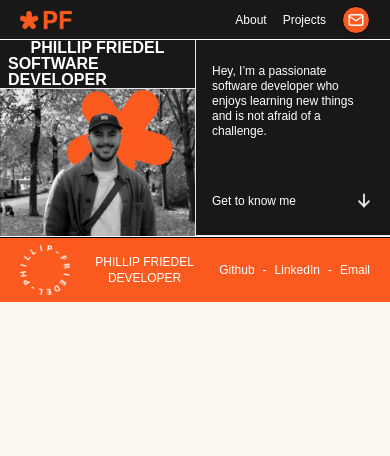
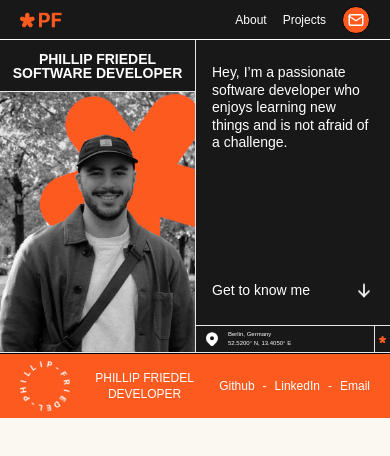
Before and after one commit to phillipfriedelj/personal-website, a React (Vite) app: page / in a window 390 px wide. Shown: the top 456 px of the page. Built offline with nearby package versions, Linux system fonts and the light colour scheme.

Commit message:
Improved responsiveness of navbar, banner and emailbutton

```diff
--- a/src/components/buttons/EmailButton.jsx
+++ b/src/components/buttons/EmailButton.jsx
@@ -3,10 +3,10 @@ import { IconMail } from "@tabler/icons-react";
 
 export default function EmailButton({ text }) {
   return (
-    <div className="py-1 px-1 md:py-2 md:px-4 rounded-full md:rounded-[33px] bg-orange text-white border border-black text-center inline-block hover:shadow-deep hover:transform hover:translate-x-[2px] hover:translate-y-[2px] duration-[50ms] transition-all ease-in delay-0">
+    <div className="p-1 md:px-2 md:py-0 rounded-full md:rounded-[33px] bg-orange text-white border border-black text-center inline-block hover:shadow-deep hover:transform hover:translate-x-[2px] hover:translate-y-[2px] duration-[50ms] transition-all ease-in delay-0">
       <a
         href="mailto:hello@phillipfriedel.com"
-        className={`font-inter text-xs md:text-base font-ligt m-0 hidden md:inline`}
+        className={`font-inter text-xs font-ligt m-0 hidden md:inline align-[2px]`}
       >
         {text}
       </a>
--- a/src/sections/Banner.jsx
+++ b/src/sections/Banner.jsx
@@ -2,49 +2,48 @@ import { IconMapPinFilled, IconArrowDown } from "@tabler/icons-react";
 import bigAsterisk from "../assets/asterisk_big.png";
 export default function Banner() {
   return (
-    <div className="leading-normal flex flex-col flex-grow bg-dark-gray border-b border-white">
-      <div className="grid grid-cols-2 grid-rows-12 sm:h-full">
-        <div className="  row-span-3 content-center justify-items-center px-2 border-b">
-          <h1 className="font-inter font-bold text-base md:text-[40px] leading-none text-white">
+    <div className="leading-normal flex flex-col flex-grow bg-dark-gray border-white ">
+      <div className="grid grid-cols-2 grid-rows-12 md:h-full border-b">
+        <div className=" row-span-2 content-center justify-items-center px-2 border-b">
+          <h1 className="font-inter font-bold text-sm sm:text-medium md:text-[30px] lg:text-large md:bg-red-400 lg:bg-yellow-400 xl:bg-green-500 sm:bg-blue-600 leading-none text-white">
             PHILLIP FRIEDEL
           </h1>
-          <h2 className="font-inter font-bold text-base md:text-[40px] leading-none text-white">
+          <h2 className="font-inter font-bold text-sm sm:text-medium md:text-[30px] lg:text-large leading-none text-white">
             SOFTWARE DEVELOPER
           </h2>
         </div>
-        <div className=" row-span-12  sm:row-span-11 content-center justify-items-center  border-l border-b">
-          <div className="flex flex-col px-4 py-6 sm:p-8 justify-between h-full sm:h-4/5">
-            <p className="font-inter font-medium text-xs sm:text-medium leading-tight text-white">
+        <div className="row-span-11 content-center justify-items-center  border-l border-b">
+          <div className="flex flex-col px-4 py-6 sm:p-7 justify-between h-full sm:h-4/5">
+            <p className="font-inter font-medium text-sm sm:text-base leading-tight text-white">
               Hey, I’m a passionate software developer who enjoys learning new
               things and is not afraid of a challenge.
             </p>
             <div className="flex w-full text-white items-center justify-between">
-              <p className="font-inter font-medium text-xs md:text-medium leading-tight text-white">
+              <p className="font-inter font-thin text-sm sm:text-base leading-tight text-white">
                 Get to know me
               </p>
               <IconArrowDown
-                // size={30}
                 color="white"
                 stroke={2}
-                className="self-center col-start-1 animate-bounce w-5 h-5 md:w-8 md:h-8"
+                className="self-center col-start-1 animate-bounce h-5 md:h-8 w-auto"
               />
             </div>
           </div>
         </div>
-        <div className=" row-span-9 bg-banner-image bg-cover"></div>
-        <div className="hidden sm:grid row-start-12  row-span-1 col-start-2 items-center grid-cols-12 grid-rows-1 border-l">
-          <div className="flex col-start-1 col-span-10">
+        <div className=" row-span-10 bg-banner-image bg-cover bg-center"></div>
+        <div className="grid row-start-12 row-span-1 col-start-2 items-center grid-cols-12 grid-rows-1 border-l">
+          <div className="flex col-start-1 col-span-10 py-1">
             <IconMapPinFilled
-              size={30}
+              //   size={30}
               color="white"
               stroke={1}
-              className="self-center  mx-2"
+              className="self-center mx-2 h-4 md:h-8 w-auto"
             />
             <div className="flex flex-col col-start-2 col-span-6">
-              <p className="text-white font-inter font-light text-xs">
+              <p className="text-white font-inter font-light text-[6px] md:text-xs">
                 Berlin, Germany
               </p>
-              <p className="text-white font-inter font-thin text-xs">
+              <p className="text-white font-inter font-thin text-[6px] md:text-xs">
                 52.5200° N, 13.4050° E
               </p>
             </div>
@@ -52,11 +51,6 @@ export default function Banner() {
 
           <div className="h-full p-1 col-start-12 col-span-1 border-l ">
             <div className="h-full w-auto bg-no-repeat bg-asterisk-image bg-contain bg-center"></div>
-            {/* <img
-              className="object-cover max-w-full max-h-full"
-              src={bigAsterisk}
-              alt="Asterisk image"
-            /> */}
           </div>
         </div>
       </div>
--- a/src/sections/Navbar.jsx
+++ b/src/sections/Navbar.jsx
@@ -6,18 +6,18 @@ export default function Navbar() {
   return (
     <nav className="w-full flex py-2 px-5 md:px-[50px] h-10 bg-dark-gray border-b border-white">
       <div className="flex-1 items-center flex">
-        <img src={userLogo} className="h-5" />
+        <img src={userLogo} className="h-4 md:h-5" />
       </div>
       <div className="flex space-x-4 md:space-x-[25px] items-center">
         <a
           href="#"
-          className="text-white font-inter text-xs md:text-base font-light cursor-pointer hover-underline-animation"
+          className="text-white font-inter text-xs font-light cursor-pointer hover-underline-animation"
         >
           About
         </a>
         <a
           href="#"
-          className=" text-white font-inter text-xs md:text-base font-light cursor-pointer hover-underline-animation"
+          className=" text-white font-inter text-xs font-light cursor-pointer hover-underline-animation"
         >
           Projects
         </a>
```
